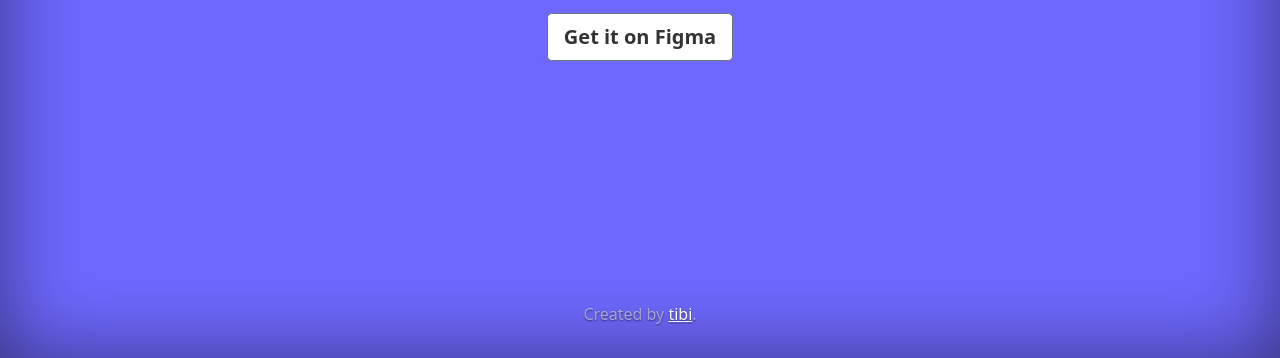
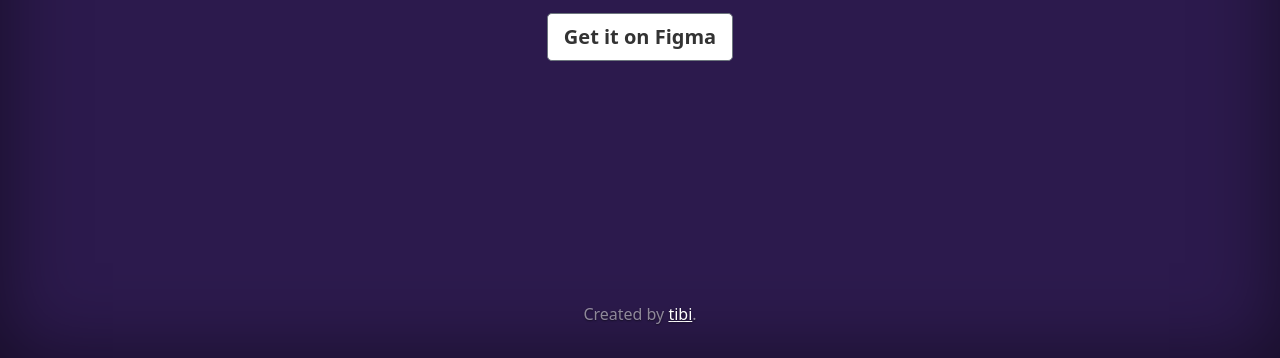
Before and after one commit to tibi-iorga/rushuikit, a website built with Parcel: page index.html in a window 1280 px wide. Shown: the part 442-800 px from the top of the page. Built offline with nearby package versions, Linux system fonts and the light colour scheme.

Commit message:
Change BG

```diff
--- a/index.html
+++ b/index.html
@@ -19,7 +19,7 @@
   </head>
   <body
     class="d-flex h-100 text-center text-white"
-    style="background-color: #6e68fe;"
+    style="background-color: #2c1a4d;"
   >
     <div class="cover-container d-flex w-100 h-100 p-3 mx-auto flex-column">
       <header class="mb-auto">
```
Also changed, not shown: README.md.
